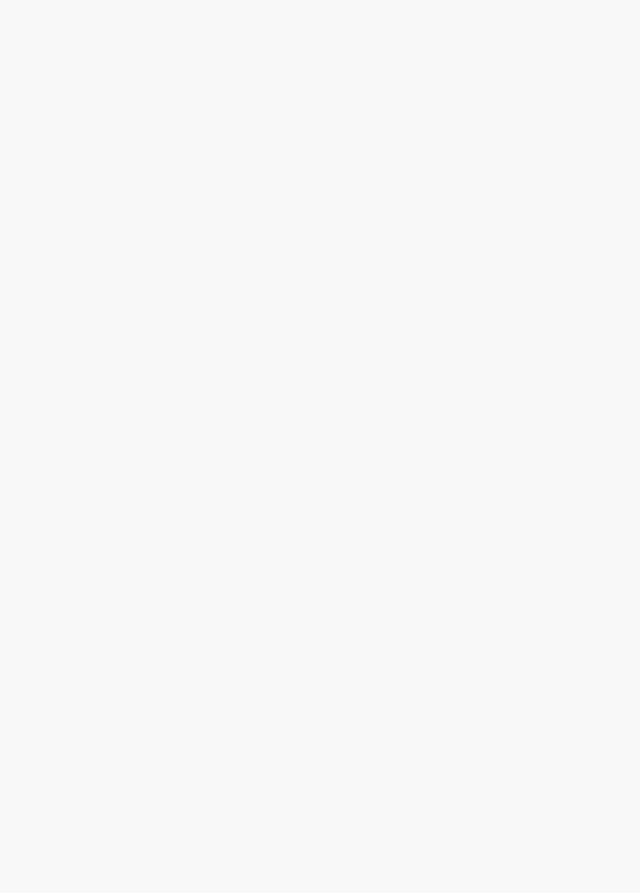
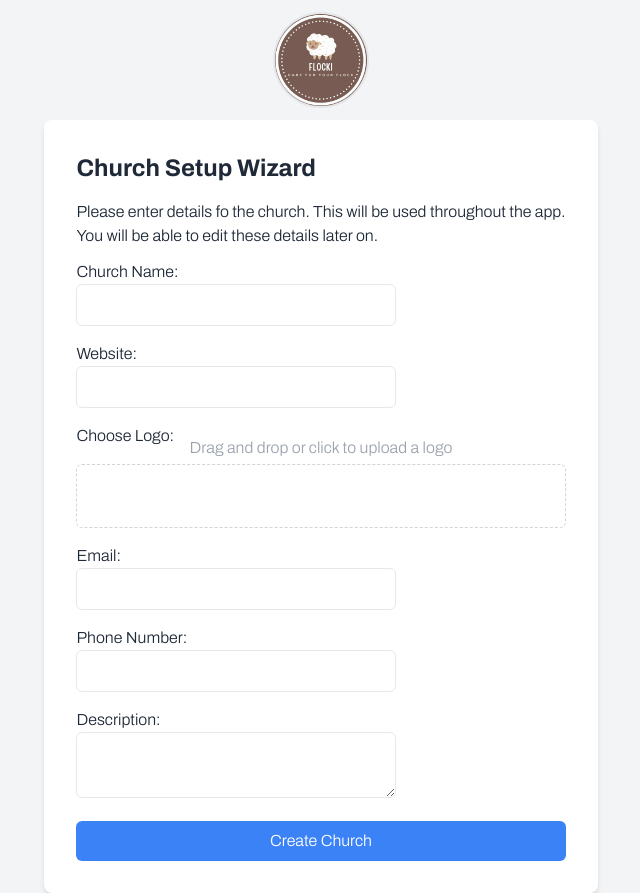
Before and after one commit to Flocki-Org/flocki-web-app, a Vue app: page /setup in a window 1280 px wide. Before the commit this address had no page. Shown: the whole page, without its empty margins (319-959 px from the left). Before the commit the page ends 800 px from the top, so only its background shows below. Built offline with nearby package versions, Linux system fonts and the light colour scheme; what @websanova/vue-auth, pinia-orm would draw is missing.

Commit message:
Add church setup wizard on first login

```diff
--- a/src/main.ts
+++ b/src/main.ts
@@ -34,7 +34,10 @@ const auth = createAuth({
     },
     fetchData: {
       url: 'users'
-    }
+    },
+    refreshToken: {
+      autoRefreshToken: false, // Disable automatic token refreshing
+    },
   }
 });
 
--- a/src/router/index.ts
+++ b/src/router/index.ts
@@ -1,4 +1,8 @@
 import { createRouter, createWebHistory } from "vue-router";
+import { inject } from 'vue'
+import axios from 'axios';
+
+//const axios = inject('axios')
 
 const router = createRouter({
     history: createWebHistory(import.meta.env.BASE_URL),
@@ -6,6 +10,8 @@ const router = createRouter({
         {
             path: "/",
             name: "dashboard",
+            //When the user enters the dashboard we check if the church entity has been created already.
+            beforeEnter: checkIfChurchExists(),
             components: {
                 default: () => import("@/views/DashboardView.vue"),
                 MainSidebar: () => import("@/views/Layout/MainSidebar.vue"),
@@ -13,12 +19,17 @@ const router = createRouter({
             },
             meta: {
                 auth: true
-            },
+            }
         },
         {
             path: "/login",
             name: "login",
             component: () => import("../views/LoginView.vue"),
+        },
+        {
+            path: "/setup",
+            name: "setup",
+            component: () => import("../views/SetupChurchWizard.vue"),
         },
         {
             path: "/people",
@@ -132,3 +143,17 @@ const router = createRouter({
 });
 
 export default router;
+
+function checkIfChurchExists() {
+    return (to, from, next) => {
+        // Make an API call to check if the entity exists;
+        axios.get('/church')
+            .then(response => {
+                next();
+             })
+            .catch((err) => {
+                console.log(err);
+                next('setup');
+            });
+    }
+}
--- a/src/views/Layout/MainSidebar.vue
+++ b/src/views/Layout/MainSidebar.vue
@@ -7,6 +7,7 @@
       )
         img.hover_opacity-80.transition-all(
           :src="getFullImageUrl('/church/logo')"
+          onerror="this.src = ''"
           width="60"
         )
 
--- a/src/views/LoginView.vue
+++ b/src/views/LoginView.vue
@@ -57,6 +57,7 @@ const login = () => {
       )
         img.hover_opacity-80.transition-all(
           :src="getFullImageUrl('/church/logo')"
+          onerror="this.src = ''"
           width="80"
         )
 
--- /dev/null
+++ b/src/views/SetupChurchWizard.vue
@@ -0,0 +1,248 @@
+<template>
+  <div class="min-h-screen flex flex-col items-center justify-center bg-gray-100">
+    <div v-if="error" class="error-banner">
+      <div class="error-banner-text">
+        {{ error }}
+      </div>
+    </div>
+    <div class="logo py-3">
+      <img src="@/assets/flocki_logo.jpg" alt="Flock Logo" class="w-24 h-24 rounded-full border-2" />
+    </div>
+    <div class="w-100 bg-white p-8 rounded-lg shadow-md">
+      <h2 class="text-2xl font-semibold mb-4">Church Setup Wizard</h2>
+      <!-- Add description of this form -->
+      <div class="pb-3"><p>Please enter details fo the church. This will be used throughout the  app. <br> You will be able to edit these details later on.</p></div>
+      <form @submit="submitForm" class="space-y-4">
+        <div class="form-group">
+          <label for="name" class="block font-medium">Church Name:</label>
+          <input
+            type="text"
+            id="name"
+            v-model="formData.name"
+            required
+            class="w-80 px-3 py-2 border rounded-md focus:outline-none focus:border-blue-500"
+          />
+        </div>
+        <!--label for="logo" class="block font-medium">Church Logo:</label>
+          <input
+            type="file"
+            id="logo"
+            ref="logoInput"
+            accept="image/*"
+          /-->
+        <div class="form-group">
+          <label for="website" class="block font-medium">Website:</label>
+          <input
+            type="url"
+            id="website"
+            v-model="formData.website"
+            class="w-80 px-3 py-2 border rounded-md focus:outline-none focus:border-blue-500"
+          />
+        </div>
+        <label for="logo" class="block font-medium">Choose Logo: </label>
+        <div
+            class="border border-dashed border-gray-300 p-4 rounded-md "
+            @dragover.prevent="preventDefault"
+            @drop="handleDrop">
+              <input
+                type="file"
+                id="logo"
+                ref="logoInput"
+                accept="image/*"
+                class="w-full h-full opacity-0 cursor-pointer"
+                @change="handleFileSelect"
+              />
+
+              <p class="text-gray-400 text-center absolute top-12 left-0 w-full h-full flex justify-center items-center pointer-events-none">
+                  Drag and drop or click to upload a logo
+              </p>
+              <img
+                v-if="logoPreview"
+                :src="logoPreview"
+                alt="Uploaded Logo"
+                class="mx-auto mt-4 max-w-xs"/>
+        </div>
+        <div class="form-group">
+          <label for="email" class="block font-medium">Email:</label>
+          <input
+            type="email"
+            id="email"
+            v-model="formData.email"
+            class="w-80 px-3 py-2 border rounded-md focus:outline-none focus:border-blue-500"
+          />
+        </div>
+        <div class="form-group">
+          <label for="phone" class="block font-medium">Phone Number:</label>
+          <input
+            type="tel"
+            id="phone"
+            v-model="formData.phone"
+            class="w-80 px-3 py-2 border rounded-md focus:outline-none focus:border-blue-500"
+          />
+        </div>
+        <div class="form-group">
+          <label for="description" class="block font-medium">Description:</label>
+          <textarea
+            id="description"
+            v-model="formData.description"
+            class="w-80 px-3 py-2 border rounded-md focus:outline-none focus:border-blue-500"
+          ></textarea>
+        </div>
+        <!-- Add more form fields for address_id, logo_image_id, etc., as needed -->
+
+        <button  class="px-4 py-2 bg-blue-500 text-white rounded-md hover:bg-blue-600 w-full" @click="handleButtonClick" :disabled="isLoading">
+          {{ isLoading ? 'Creating...' : 'Create Church' }}
+        </button>
+      </form>
+      </div>
+  </div>
+</template>
+
+<script>
+import axios from 'axios';
+import { useRouter } from 'vue-router'
+
+const router = useRouter()
+
+function createChurch() {
+  if (this.formData.logo_image_id == -1) {
+    this.formData.logo_image_id = null;
+  }
+  axios.post('/church', this.formData)
+      .then(response => {
+        console.error("submit completed");
+        if (response.status === 201 || response.status === 200) {
+          // Church created successfully
+          setTimeout(() => {
+            // Navigate to the dashboard route after the delay
+            this.isLoading = false;
+            this.$router.push({name: 'dashboard'});
+          }, 2000); // 2000 milliseconds = 2 seconds
+        } else {
+          console.log("error creating church");
+          this.error = 'Failed to create church.';
+          //display error banner for 2 seconds and redirect user to dashboard
+          setTimeout(() => {
+            // Navigate to the dashboard route after the delay
+            this.isLoading = false;
+            this.error = null;
+            this.$router.push({name: 'dashboard'});
+          }, 3000); // 3000 milliseconds = 3 seconds
+        }
+      })
+      .catch(error => {
+        console.error(error);
+        //this is a bit of a hack
+        if (error.response != null && error.response.data != null && error.response.data.detail == "Church has already been defined. You can only update the existing record.") {
+          this.error = 'A church has already been defined. You can only update the existing record.';
+        } else {
+          this.error = 'An error occurred while creating the church.';
+        }
+        this.isLoading = false;
+        setTimeout(() => {
+          // Navigate to the dashboard route after the delay
+          this.isLoading = false;
+          this.error = null;
+          this.$router.push({name: 'dashboard'});
+        }, 3000); // 3000 milliseconds = 3 seconds
+      })
+}
+
+export default {
+  data() {
+    return {
+      formData: {
+        name: '',
+        website: '',
+        email: '',
+        phone: '',
+        description: '',
+        logo_image_id: -1, //this will fail if not overwritten
+        // Add more fields for address_id, logo_image_id, etc.\
+      },
+      error: null,
+      isLoading: false,
+      logoPreview: null,
+      file: null,
+    };
+  },
+  methods: {
+    handleButtonClick(event) {
+      event.preventDefault()
+      this.isLoading = true;
+      try {
+          //const file = this.$refs.logoInput.files[0]; // Get the selected file
+
+          // Create a FormData object to send the file to the server
+          if (this.file != null) {
+            const fd = new FormData();
+            fd.append('file', this.file);
+            axios.post('/image', fd, {
+              headers: {
+                'Content-Type': 'multipart/form-data', // Set the content type for file upload
+              },
+            }).then(response => {
+                  this.formData.logo_image_id=response.data.id;
+                  // Send a POST request to create the church
+                  createChurch.call(this);
+            }).catch(error => {
+              console.error('Error uploading logo:', error);
+            });
+          } else {
+            createChurch.call(this);
+          }
+
+      } catch (error) {
+          console.error(error);
+      }
+    },
+
+    handleFileSelect(event) {
+      console.log('Got here in handleFileSelect')
+      this.file = event.target.files[0];
+      this.previewImage(this.file);
+    },
+
+    handleDrop(event) {
+      event.preventDefault();
+      const file = event.dataTransfer.files[0];
+      this.file = file;
+      this.previewImage(file);
+    },
+
+    preventDefault(event) {
+      event.preventDefault();
+    },
+
+    previewImage(file) {
+      if (file && file.type.startsWith('image/')) {
+        const reader = new FileReader();
+        reader.onload = (e) => {
+          this.logoPreview = e.target.result;
+        };
+        reader.readAsDataURL(file);
+      }
+    },
+  }
+};
+</script>
+<style scoped>
+.error-banner {
+  position: fixed;
+  top: 0;
+  left: 0;
+  right: 0;
+  background-color: #ac2121; /* Choose your desired background color */
+  color: white; /* Choose your desired text color */
+  text-align: center;
+  padding: 10px; /* Adjust padding as needed */
+}
+
+.error-banner-text {
+  /* Center text vertically and horizontally within the error banner */
+  display: flex;
+  justify-content: center;
+  align-items: center;
+  height: 100%;
+}
+</style>
```
Also changed, not shown: src/assets/flocki_logo.jpg (added).
